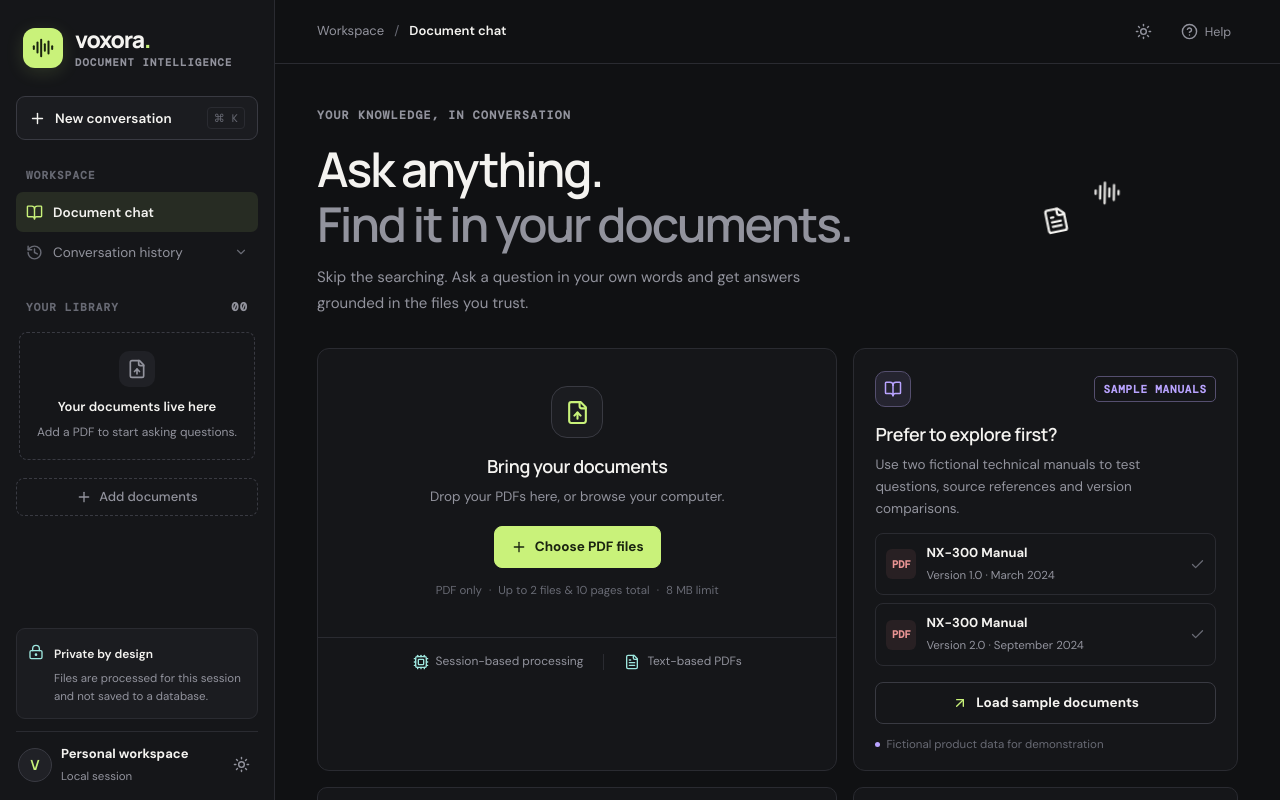
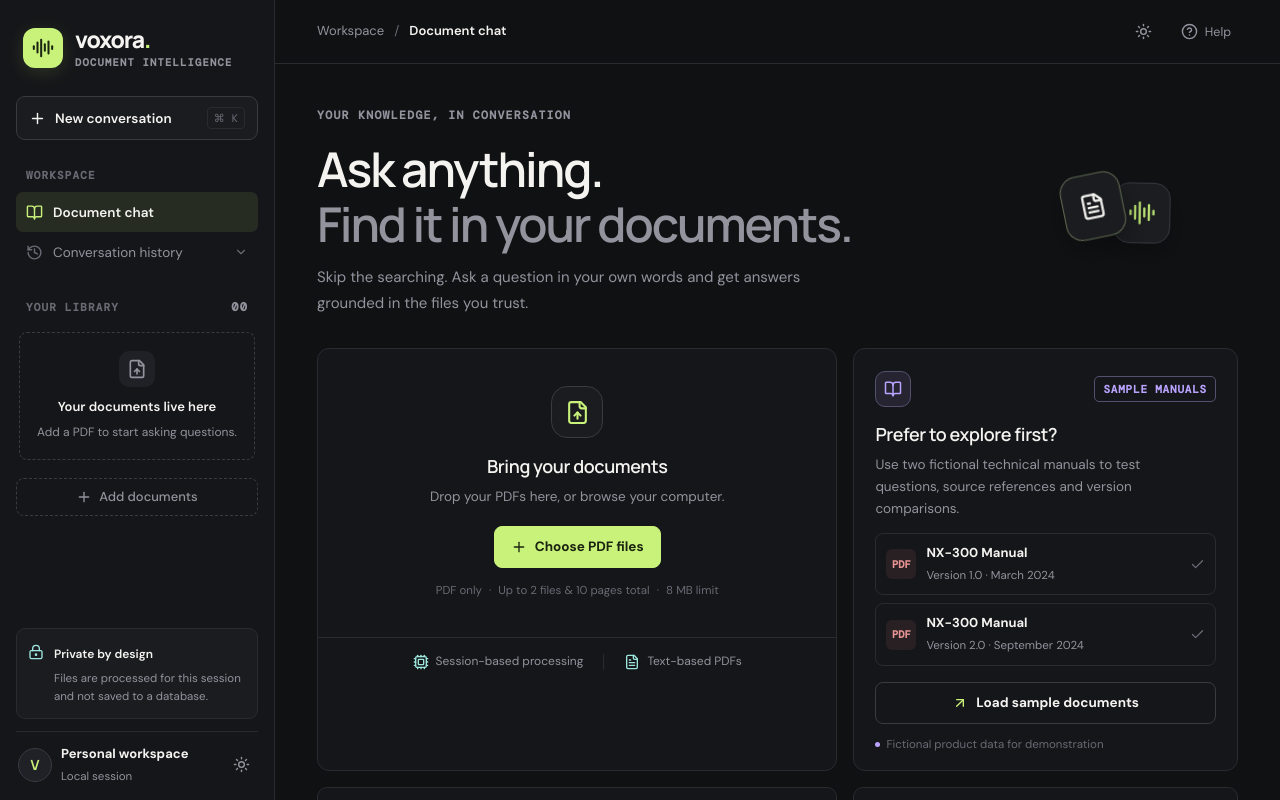
Before and after one commit to sage9705/voxora, a Next.js app: page / in a window 1280 px wide. Shown: the top 800 px of the page. Built offline with nearby package versions, Linux system fonts and the light colour scheme; a web font is replaced by a local one.

Commit message:
style: add card shuffle deck styles and purge obsolete orbit and status pill rules

```diff
--- a/app/globals.css
+++ b/app/globals.css
@@ -215,14 +215,6 @@ input:focus-visible {
   color: var(--accent);
 }
 
-.tiny-live {
-  margin-left: auto;
-  width: 6px;
-  height: 6px;
-  border-radius: 50%;
-  background: var(--accent);
-}
-
 .side-end {
   margin-left: auto;
 }
@@ -527,22 +519,6 @@ input:focus-visible {
   gap: 15px;
 }
 
-.connection-status {
-  display: flex;
-  align-items: center;
-  gap: 7px;
-  font-size: 12px;
-  color: var(--muted);
-}
-
-.connection-status > span {
-  height: 6px;
-  width: 6px;
-  border-radius: 50%;
-  background: #9bd87c;
-  box-shadow: 0 0 0 3px #9bd87c17;
-}
-
 .theme-button,
 .help-button {
   display: flex;
@@ -590,12 +566,6 @@ input:focus-visible {
     monospace;
   letter-spacing: 1.3px;
   color: var(--muted);
-}
-
-.eyebrow-line {
-  height: 1px;
-  width: 21px;
-  background: var(--accent);
 }
 
 h1 {
@@ -620,72 +590,44 @@ h1 span {
 
 .heading-art {
   position: relative;
-  width: 190px;
-  height: 158px;
-  flex: 0 0 190px;
-  margin-right: 35px;
+  width: 140px;
+  height: 120px;
+  flex: 0 0 140px;
+  margin-right: 25px;
   display: grid;
   place-items: center;
 }
 
-.art-orbit {
+.shuffle-deck {
+  position: relative;
+  width: 60px;
+  height: 64px;
+  display: grid;
+  place-items: center;
+  z-index: 2;
+}
+
+.shuffle-card {
   position: absolute;
-  border: 1px solid var(--line-strong);
-  border-radius: 50%;
-  transform: rotate(-28deg);
-}
-
-.orbit-one {
-  width: 155px;
-  height: 80px;
-}
-
-.orbit-two {
-  width: 110px;
-  height: 150px;
-  transform: rotate(42deg);
-  border-color: color-mix(in srgb, var(--purple) 40%, var(--line));
-}
-
-.art-center {
-  width: 68px;
-  height: 68px;
-  border-radius: 22px;
+  width: 58px;
+  height: 62px;
+  border-radius: 16px;
   background: var(--panel-raised);
   border: 1px solid var(--line-strong);
   display: grid;
   place-items: center;
+  box-shadow: 0 10px 28px rgba(0, 0, 0, 0.35);
+  transform-origin: center center;
+  will-change: transform, opacity;
+}
+
+.shuffle-card.card-voice {
   color: var(--accent);
-  box-shadow: 0 0 45px color-mix(in srgb, var(--accent) 9%, transparent);
-  transform: rotate(-8deg);
-}
-
-.art-dot {
-  position: absolute;
-  width: 8px;
-  height: 8px;
-  border-radius: 50%;
-  background: var(--accent);
-  box-shadow: 0 0 15px color-mix(in srgb, var(--accent) 40%, transparent);
-}
-
-.dot-one {
-  top: 22px;
-  left: 44px;
-}
-
-.dot-two {
-  right: 17px;
-  top: 59px;
-  background: var(--purple);
-}
-
-.dot-three {
-  bottom: 15px;
-  left: 75px;
-  width: 5px;
-  height: 5px;
-  background: var(--cyan);
+}
+
+.shuffle-card.card-doc {
+  color: var(--text);
+  border-color: color-mix(in srgb, var(--accent) 25%, var(--line-strong));
 }
 
 .welcome-grid {
@@ -1786,9 +1728,6 @@ h1 span {
     height: 52px;
     padding: 0 18px;
   }
-  .connection-status {
-    display: none;
-  }
   .workspace-content {
     width: calc(100% - 34px);
   }
```
